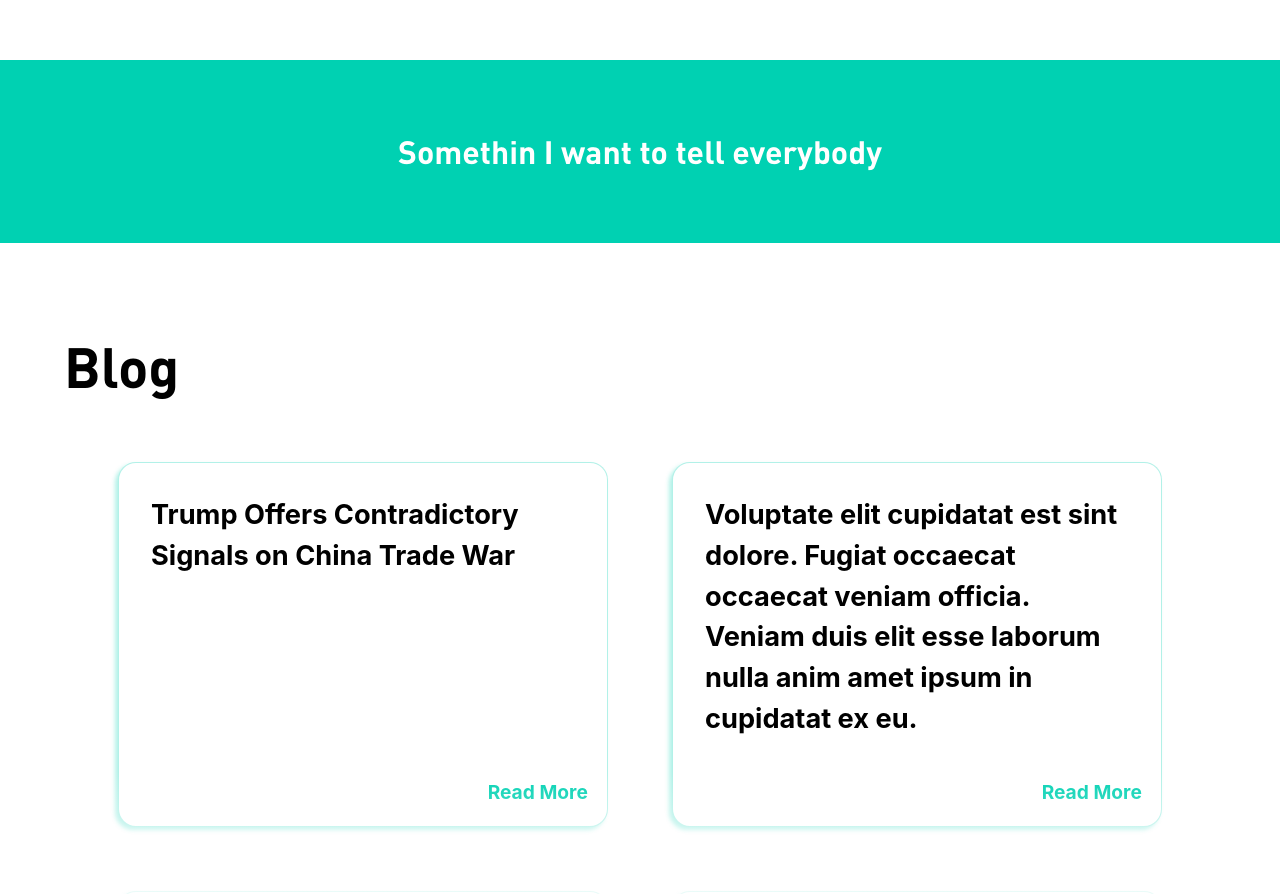
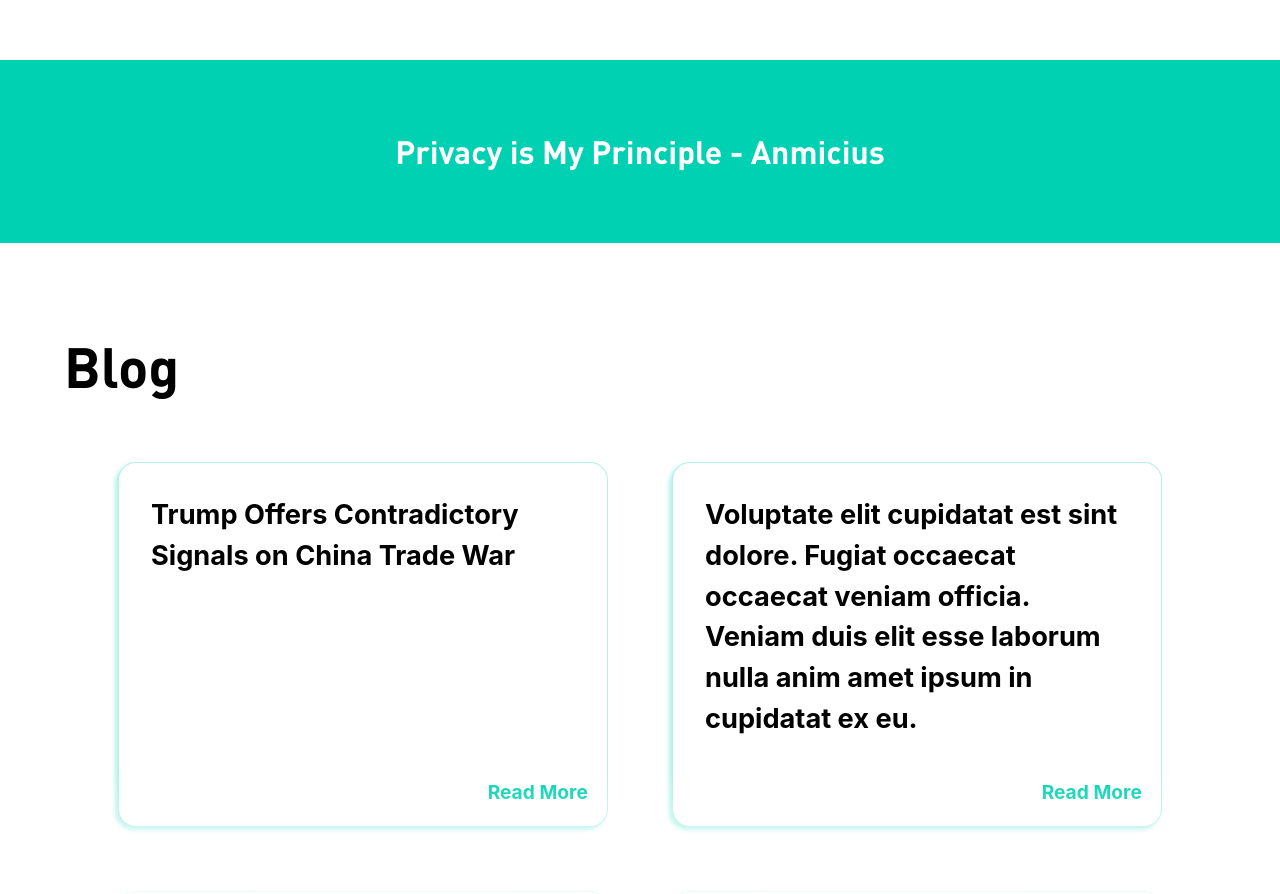
Before and after one commit to anmicius0/main, a React (Create React App) app: page / in a window 1280 px wide. Shown: the part 920-1814 px from the top of the page. Built offline with nearby package versions, Linux system fonts and the light colour scheme.

Commit message:
change banner slogon

```diff
--- a/src/component/Banner.js
+++ b/src/component/Banner.js
@@ -4,7 +4,7 @@ const Banner = () => {
   return (
     <div className={"hero is-primary banner"}>
       <div className={"hero-body has-text-centered"}>
-        <h2>Somethin I want to tell everybody</h2>
+        <h2>Privacy is My Principle - Anmicius</h2>
       </div>
     </div>
   );
```
